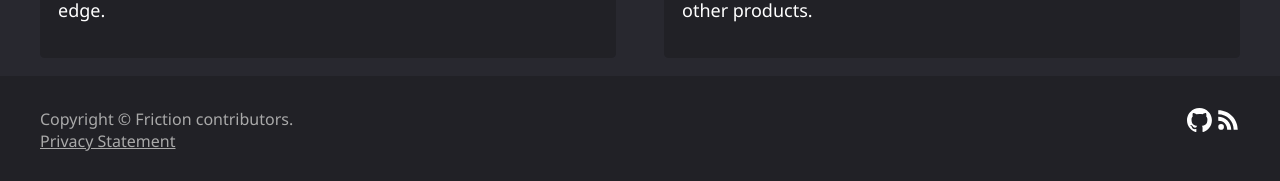
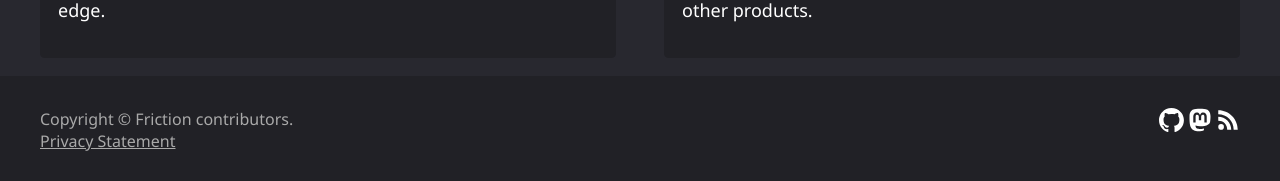
Before and after one commit to friction2d/friction2d.github.io, a Jekyll site: the page built from index.md, in a window 1280 px wide and 900 px high, scrolled down 2730 px. Shown: the part 716-897 px from the top of the window. Built offline with Jekyll 4.4.1, drawn with Linux system fonts in a browser that asks for light colours.

Commit message:
Add Mastodon link

```diff
--- a/_includes/footer.html
+++ b/_includes/footer.html
@@ -3,6 +3,7 @@
         <p>Copyright &copy; Friction contributors.<br><a href="{{ site.url }}/privacy.html">Privacy Statement</a></p>
         <p>
             <a target="_blank" href="https://github.com/friction2d/friction" title="Join us on GitHub"><img src="{{ site.url }}/assets/github-mark-white.svg" height="24" /></a>
+            <a target="_blank" rel="me" href="https://floss.social/@friction" title="Join us on Mastodon"><img src="{{ site.url }}/assets/mastodon-white.svg" height="24" /></a>
             <a href="{{ site.url }}/feed.xml" title="News Feed"><img src="{{ site.url }}/assets/rss.svg" height="24" /></a>
         </p>
     </div>
```
Also changed, not shown: assets/mastodon-white.svg (added).
